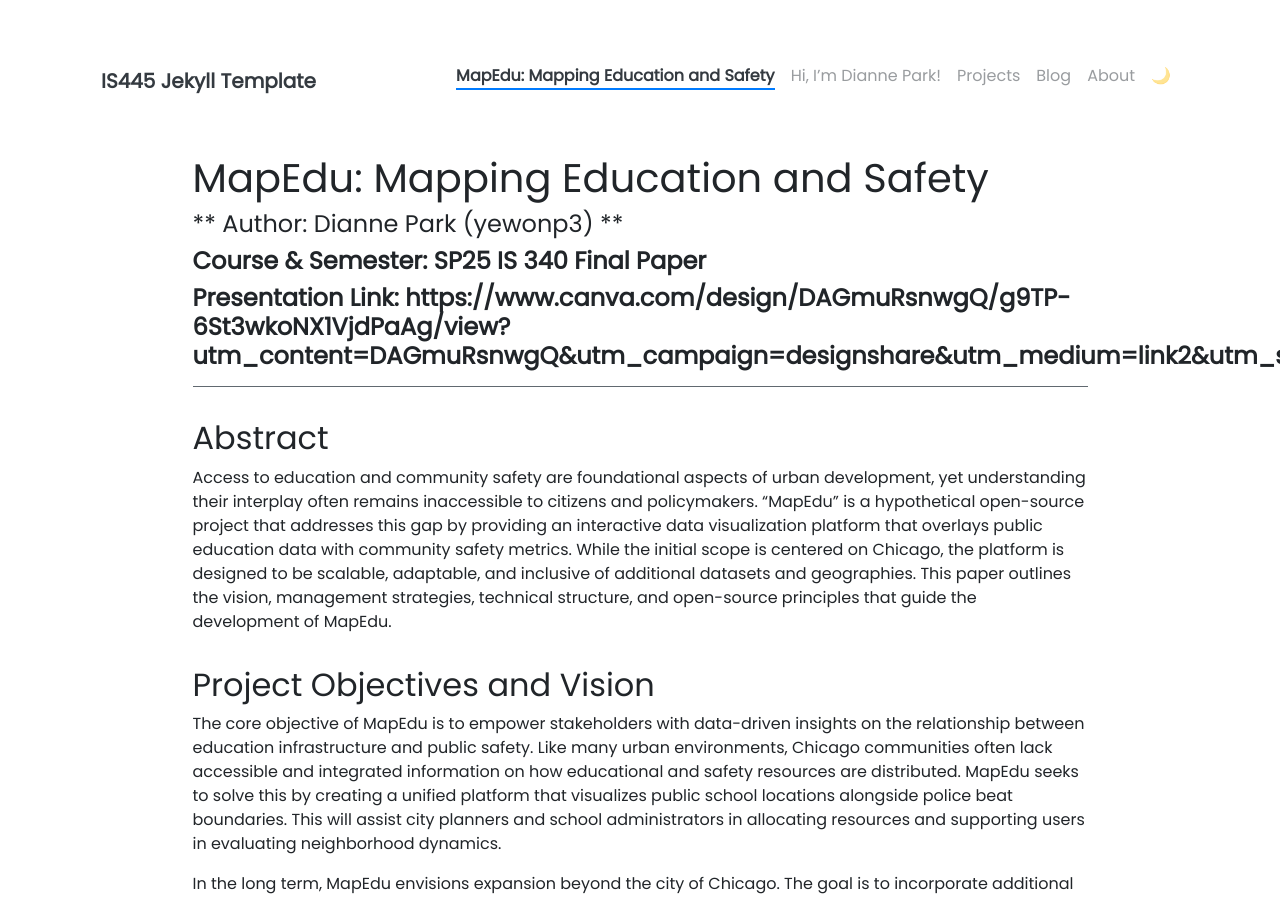
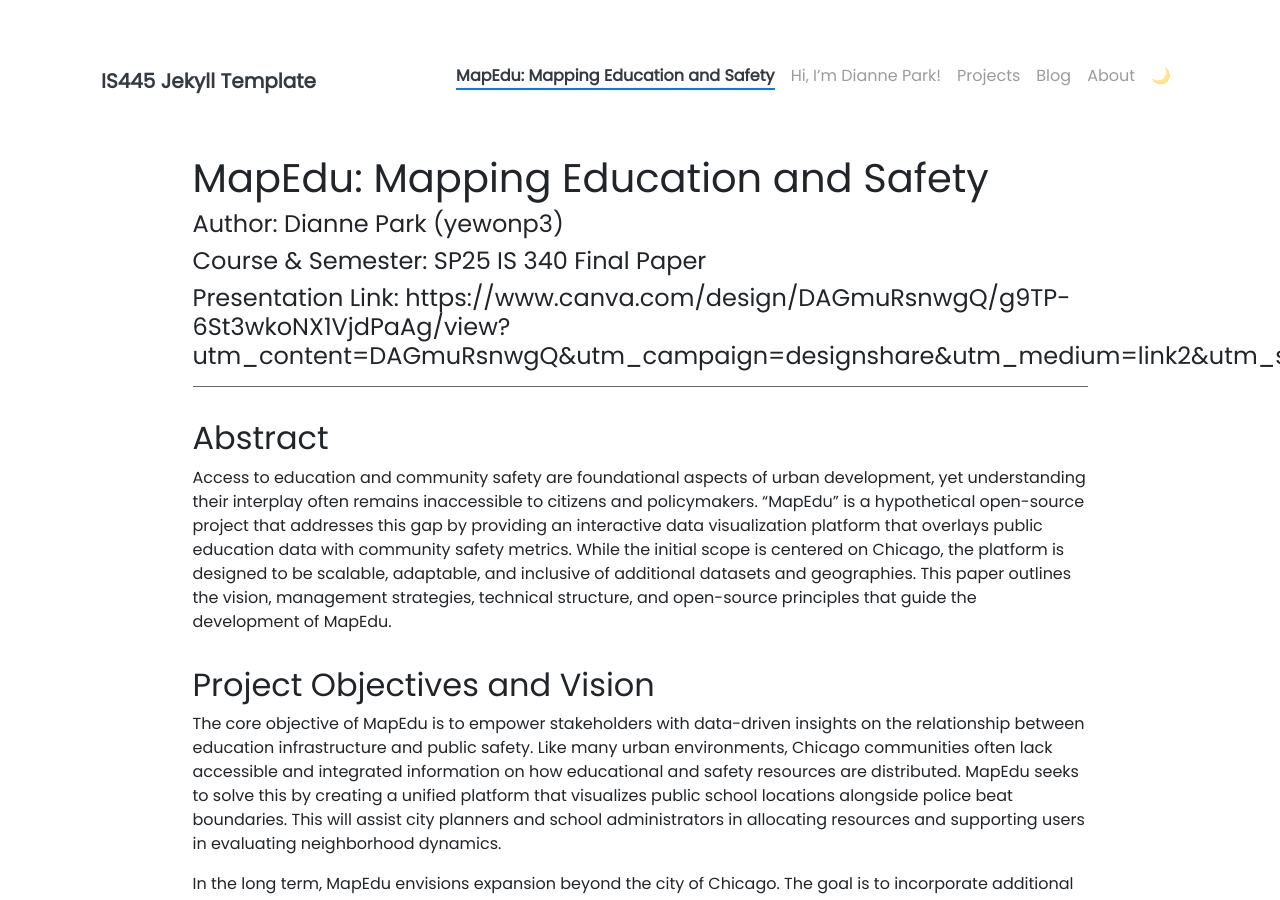
Before and after one commit to diannepark/diannepark.github.io, a Jekyll site: the page built from DIANNE_PARK(yewonp3).md, in a window 1280 px wide and 900 px high. Built offline with Jekyll 4.4.1, drawn with Linux system fonts in a browser that asks for light colours; nearby versions of some CDN libraries; our own code applies the rules of GitHub Pages for plain Markdown files.

```diff
--- a/DIANNE_PARK(yewonp3).md
+++ b/DIANNE_PARK(yewonp3).md
@@ -1,8 +1,8 @@
 # MapEdu: Mapping Education and Safety
 
-#### ** Author: Dianne Park (yewonp3) **
-#### **Course & Semester: SP25 IS 340 Final Paper**
-#### **Presentation Link: https://www.canva.com/design/DAGmuRsnwgQ/g9TP-6St3wkoNX1VjdPaAg/view?utm_content=DAGmuRsnwgQ&utm_campaign=designshare&utm_medium=link2&utm_source=uniquelinks&utlId=h0b7ed930c5**
+#### Author: Dianne Park (yewonp3)
+#### Course & Semester: SP25 IS 340 Final Paper
+#### Presentation Link: https://www.canva.com/design/DAGmuRsnwgQ/g9TP-6St3wkoNX1VjdPaAg/view?utm_content=DAGmuRsnwgQ&utm_campaign=designshare&utm_medium=link2&utm_source=uniquelinks&utlId=h0b7ed930c5
 
 ---
 
```
